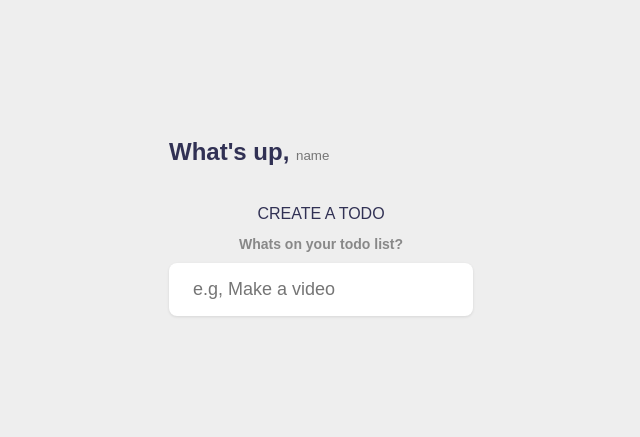
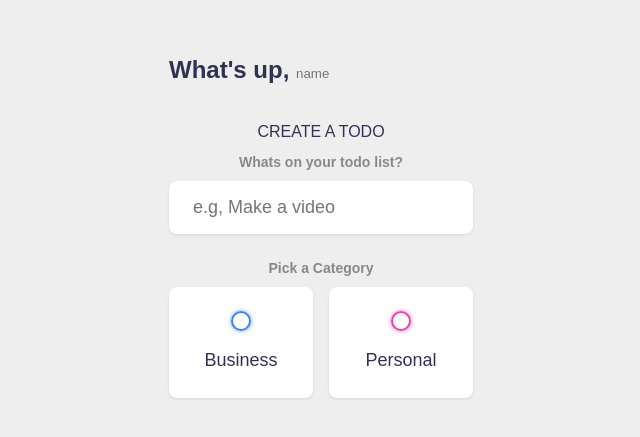
Before and after one commit to eybarr4/todo-app, a Vue app: page / in a window 1280 px wide. Shown: the part 175-612 px from the top of the page, without its empty margins (319-959 px from the left). Built offline with nearby package versions, Linux system fonts and the light colour scheme.

Commit message:
added category

```diff
--- a/src/App.vue
+++ b/src/App.vue
@@ -3,16 +3,19 @@ import {ref} from 'vue'
 const todos = ref([])
 const name = ref('')
 const input_content = ref('')
+const input_category = ref(null)
 
 const addTodo = () => {
-  if(input_content.value.trim() === ''){
+  if(input_content.value.trim() === '' || input_category.value == null){
     return
   }
 
   todos.value.push({
     content: input_content.value,
+    content: input_category.value,
   })
   input_content.value = ''
+  input_category.value = null
   //console.log(todos)
 }
 
@@ -34,6 +37,23 @@ const addTodo = () => {
         <h4>Whats on your todo list?</h4>
         <input type="text" placeholder="e.g, Make a video" v-model="input_content"/>
         <!-- {{input_content}} -->
+
+        <h4>Pick a Category</h4>
+        <div class="options">
+          <label>
+            <input type="radio" name="category" value="business" v-model="input_category" />
+            <span class="bubble business"></span>
+            <div>Business</div>
+          </label>
+
+          <label>
+            <input type="radio" name="category" value="personal" v-model="input_category" />
+            <span class="bubble personal"></span>
+            <div>Personal</div>
+          </label>
+
+          <!-- {{input_category}} -->
+        </div>
       </form>
     </section>
 
```
